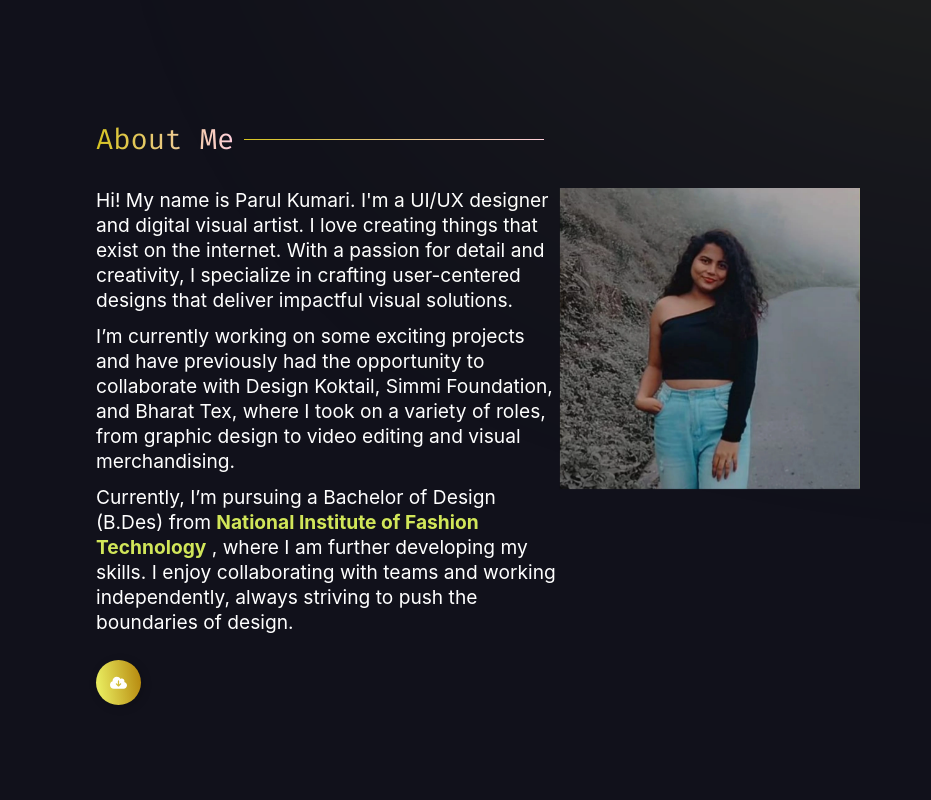
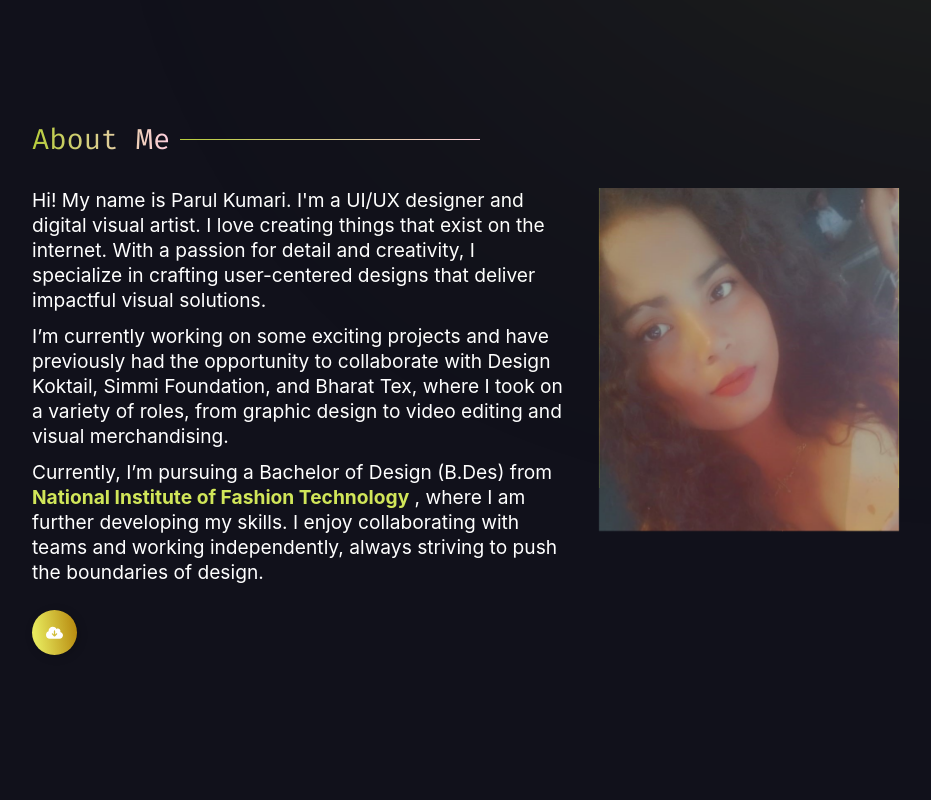
Before and after one commit to parulsrivastva/portfolio, a plain HTML site: page index.html in a window 1280 px wide. Shown: the part 880-1680 px from the top of the page, without its empty margins (160-1091 px from the left). Drawn offline with nearby package versions, Linux system fonts and the light colour scheme; a web font is replaced by a local one.

Commit message:
update portoflio

```diff
--- a/index.html
+++ b/index.html
@@ -292,7 +292,7 @@
           </div>
 
           <div class="dp" data-aos="fade-up">
-            <img src="src/webp/parul.webp" alt="Parul Kumari" tabindex="0" aria-label="image of vinod" />
+            <img src="src/png/parul.jpg" alt="Parul Kumari" tabindex="0" aria-label="image of vinod" />
           </div>
         </div>
       </div>
--- a/style.css
+++ b/style.css
@@ -81,11 +81,11 @@ html {
   --color-ddd-color: #ddd;
   --color-gray: #c4c4c4;
   --color-purple: #00ff2a;
-  --color-light-purple: #d1e659;
+  --color-light-purple: #b7cd3b;
   --color-light-blue: #6bc5f8;
   --color-navbarBorder-dark: #e2e2e207;
   --color-shadowDark: rgba(0, 0, 0, 0.137);
-  --static-heading-gradient-blue: #d6c421;
+  --static-heading-gradient-blue: #b7cd3b;
   --static-heading-gradient-pink: #ffcfdf;
   --tech-stack-box-first-color: #1a1a29;
   --tech-stack-box-second-color: rgba(27, 27, 40, 0);
@@ -164,9 +164,14 @@ html {
   --static-heading-gradient-blue: #0f7878;
   --static-heading-gradient-pink: #f09bb9;
   --color-shadowDark: #e2ddd7;
+  --color-light-purple: #b7cd3b;
   --tech-stack-box-first-color: #e7e2db;
   --tech-stack-box-second-color: #ece7e100;
   --tech-stack-box-border-color: #dad5cf;
+}
+#nift {
+  color: var(--color-light-purple);
+  font-weight: bold;
 }
 .setting-container {
   width: 60px;
@@ -846,7 +851,7 @@ noscript {
 .about-section,
 .projects-section-div,
 .skills-section {
-  width: 60%;
+  width: 70%;
   display: flex;
   flex-direction: column;
   align-items: center;
@@ -1442,7 +1447,7 @@ footer {
     align-items: center;
     justify-content: center;
   }
-  .pb2{
+  .pb2 {
     height: fit-content;
     padding-top: 30px;
     padding-bottom: 30px;
```
Also changed, not shown: src/png/parul.jpg (added), src/webp/parul.webp (deleted).
